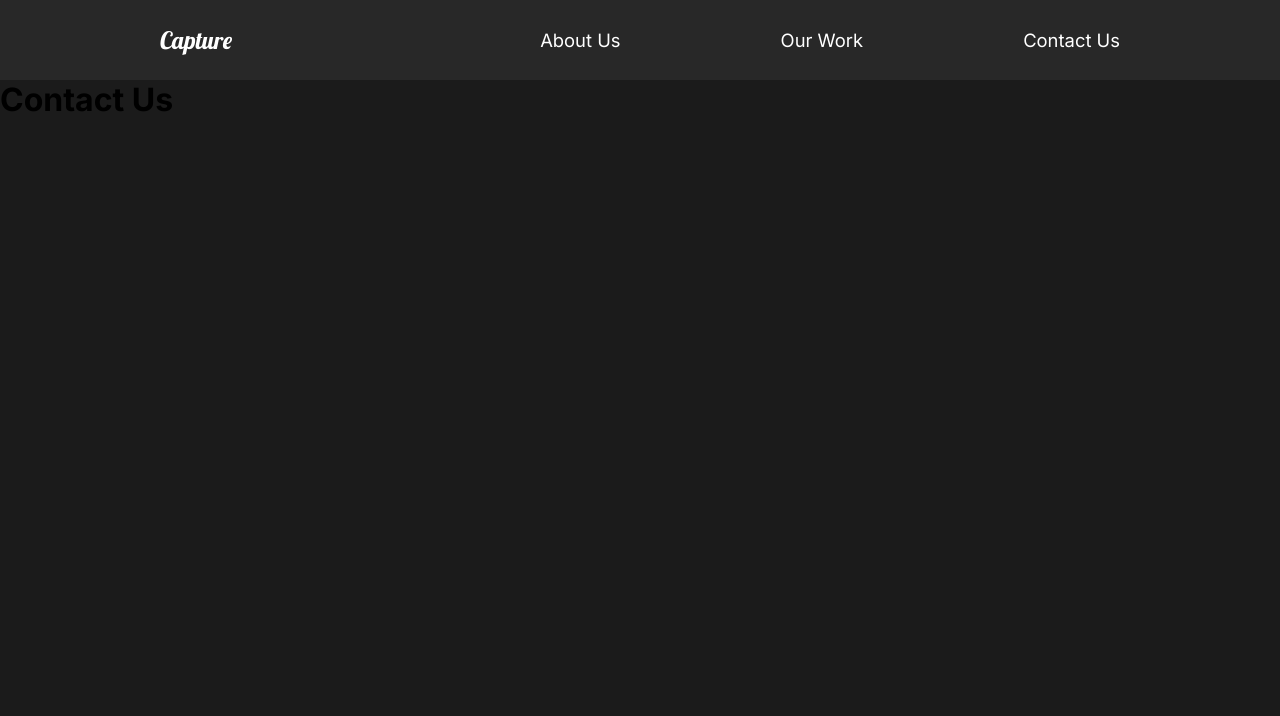
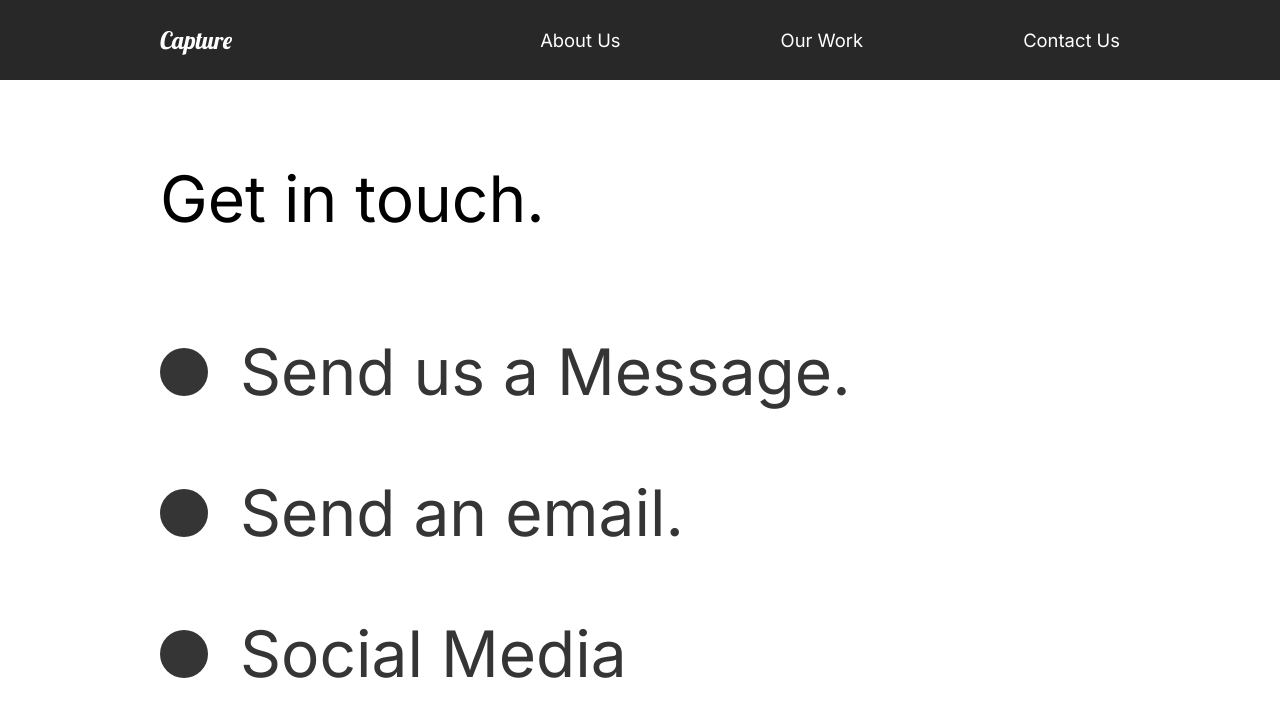
Before and after one commit to hauze-v/react-capture-portfolio, a React (Create React App) app: page /contact in a window 1280 px wide. Shown: the top 716 px of the page. Built offline with nearby package versions, Linux system fonts and the light colour scheme.

Commit message:
Built out the contact page a little.

```diff
--- a/src/pages/ContactUs.js
+++ b/src/pages/ContactUs.js
@@ -1,19 +1,73 @@
 import React from "react";
+// Styles
+import { Hide } from "../styles";
 // Animations
 import { motion } from "framer-motion";
-import { pageAnimation } from "../animation";
+import { pageAnimation, titleAnim } from "../animation";
+import styled from "styled-components";
 
 const ContactUs = () => {
   return (
-    <motion.div
+    <Contact
       variants={pageAnimation}
       initial="hidden"
       animate="show"
       exit="exit"
+      style={{ background: "#fff" }}
     >
-      <h1>Contact Us</h1>
-    </motion.div>
+      <Title>
+        <Hide>
+          <motion.h2 variants={titleAnim}>Get in touch.</motion.h2>
+        </Hide>
+      </Title>
+      <div>
+        <Hide>
+          <Social variants={titleAnim}>
+            <Circle />
+            <h2>Send us a Message.</h2>
+          </Social>
+        </Hide>
+        <Hide>
+          <Social variants={titleAnim}>
+            <Circle />
+            <h2>Send an email.</h2>
+          </Social>
+        </Hide>
+        <Hide>
+          <Social variants={titleAnim}>
+            <Circle />
+            <h2>Social Media</h2>
+          </Social>
+        </Hide>
+      </div>
+    </Contact>
   );
 };
 
+const Contact = styled(motion.div)`
+  padding: 5rem 10rem;
+  color: #353535;
+  min-height: 90vh;
+`;
+
+const Title = styled.div`
+  margin-bottom: 4rem;
+  color: black;
+`;
+
+const Circle = styled.div`
+  border-radius: 50%;
+  width: 3rem;
+  height: 3rem;
+  background: #353535;
+`;
+
+const Social = styled(motion.div)`
+  display: flex;
+  align-items: center;
+  h2 {
+    margin: 2rem;
+  }
+`;
+
 export default ContactUs;
```
